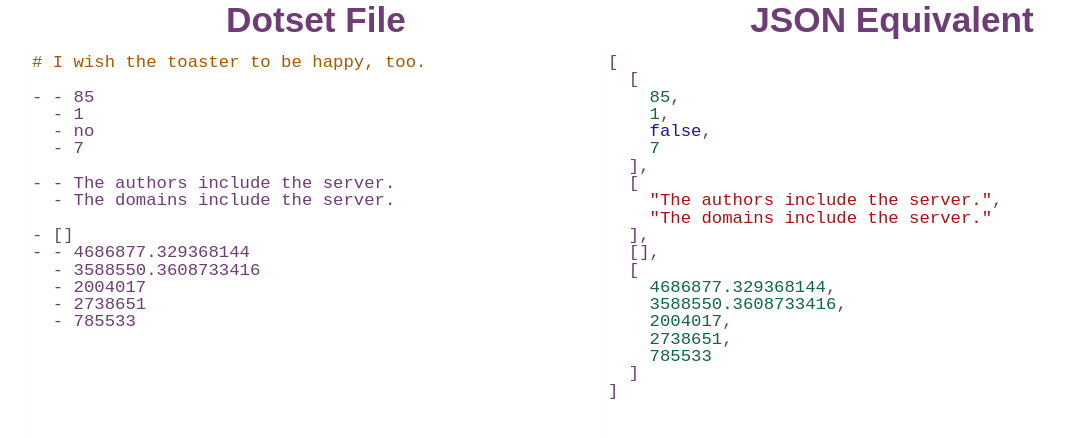
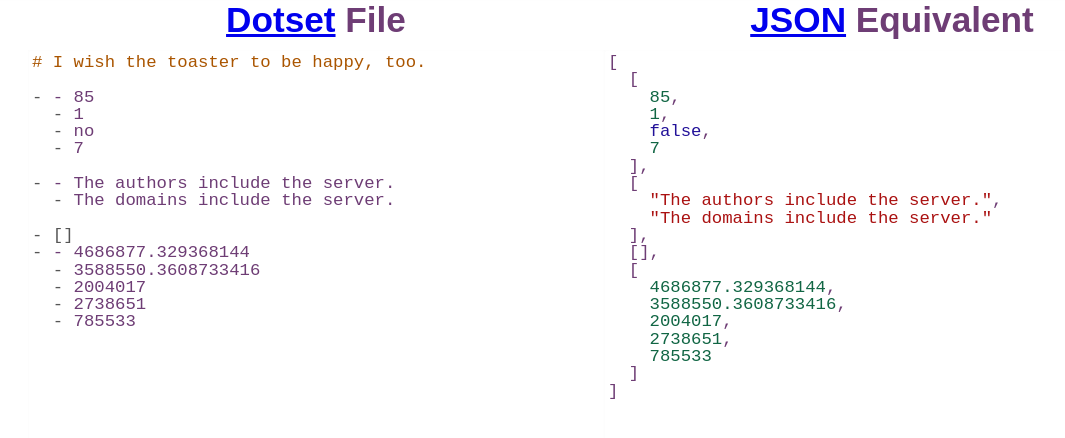
Before and after one commit to espadrine/dotset, a website: page index.html in a window 1280 px wide. Shown: the whole page, without its empty margins (36-1101 px from the left). Drawn offline with Linux system fonts and the light colour scheme.

Commit message:
Link to the main repo.

```diff
--- a/index.html
+++ b/index.html
@@ -39,12 +39,12 @@
 </style>
 
 <div id='leditor'>
-  <h1> Dotset File </h1>
+  <h1> <a href="https://github.com/espadrine/dotset">Dotset</a> File </h1>
   <textarea id='lcode'></textarea>
   <pre id='error-0'></pre>
 </div>
 <div id='reditor'>
-  <h1> JSON Equivalent </h1>
+  <h1> <a href="http://json.org/">JSON</a> Equivalent </h1>
   <textarea id='rcode'></textarea>
   <pre id='error-1'></pre>
 </div>
```
Also changed, not shown: Readme.md.
